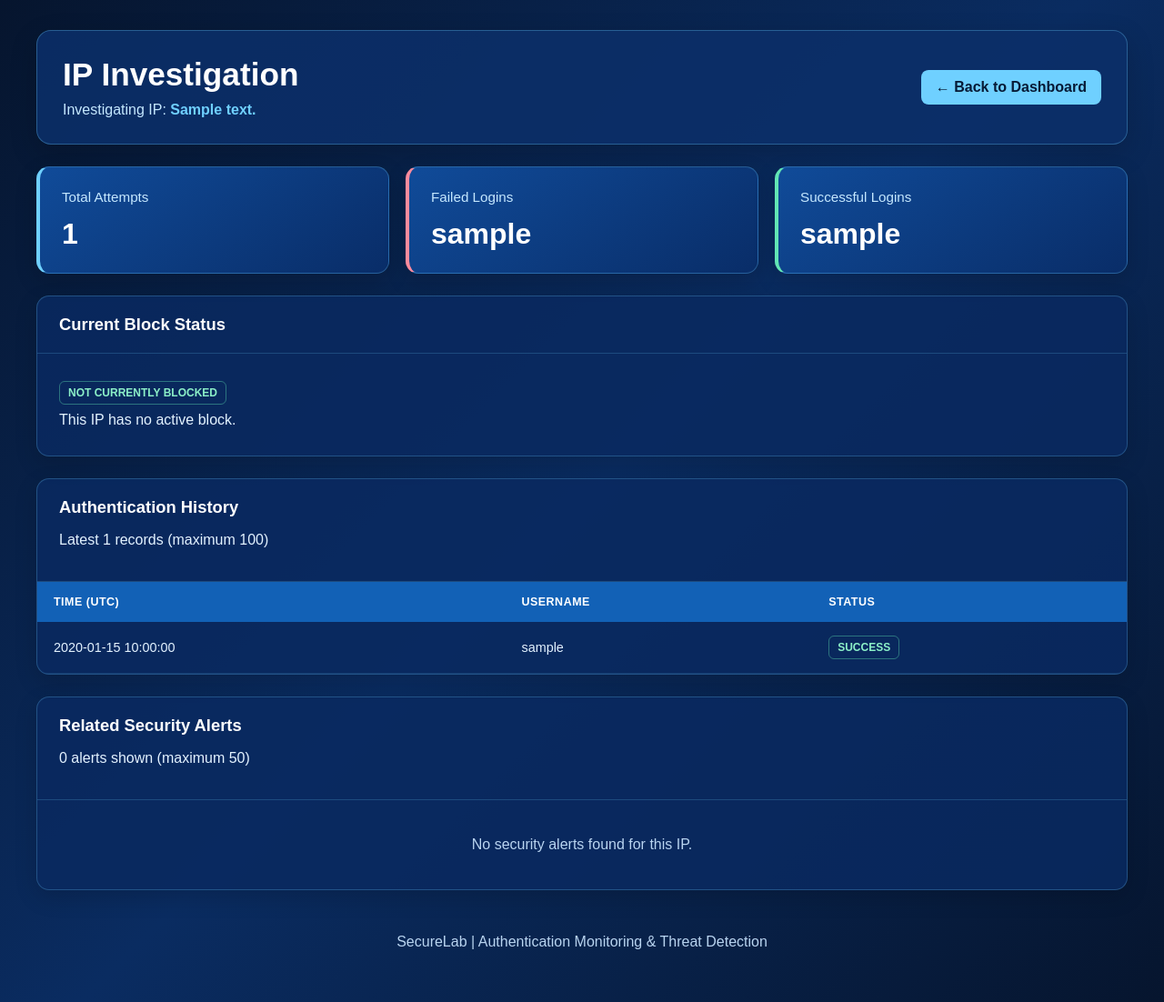
After one commit to abhiveer-lab/securelab-auth-threat-detection, a Flask app: template templates/investigate_ip.html in a window 1280 px wide. The commit adds this page. Shown: the whole page at 91% size. Run offline with Flask 3, Linux system fonts and the light colour scheme; the template is opened without the code that fills it: most values are stand-ins (such as "Sample title", 1, 10 or a date in 2020); some libraries are stand-ins or nearby versions.

Commit message:
Add IP investigation feature

```diff
--- a/app.py
+++ b/app.py
@@ -469,6 +469,86 @@ def dashboard():
         max_failed_login_count=max_failed_login_count,
     )
 
+@app.route('/investigate/<ip_address>')
+def investigate_ip(ip_address):
+    if 'username' not in session:
+        return 'Access denied', 403
+
+    con = sqlite3.connect('securelab.db')
+    con.row_factory = sqlite3.Row
+
+    try:
+        cur = con.cursor()
+
+        cur.execute(
+            "SELECT role FROM users WHERE username = ?",
+            (session['username'],)
+        )
+
+        user = cur.fetchone()
+
+        if user is None or user['role'] != 'admin':
+            return 'Access denied', 403
+
+        cur.execute(
+            """
+            SELECT username, ip_address, attempt_time, status FROM auth_logs WHERE ip_address =?
+            ORDER BY attempt_time DESC
+            LIMIT 100
+            """,
+            (ip_address,)
+        )
+        logs = cur.fetchall()
+
+        cur.execute(
+            """
+            SELECT alert_type, description, alert_time, status FROM alerts WHERE ip_address = ?
+            ORDER BY alert_time DESC
+            LIMIT 50
+            """,
+            (ip_address,)
+        )
+        alerts = cur.fetchall()
+
+        cur.execute(
+            """
+            SELECT
+                COUNT(*) AS total_attempts,
+                SUM(CASE WHEN status = 'FAILED' THEN 1 ELSE 0 END)
+                    AS failed_logins,
+                SUM(CASE WHEN status = 'SUCCESS' THEN 1 ELSE 0 END)
+                    AS successful_logins
+            FROM auth_logs
+            WHERE ip_address = ?
+            """,
+            (ip_address,)
+        )
+        summary = cur.fetchone()
+
+        # Current block status
+        cur.execute(
+            """
+            SELECT blocked_until, reason
+            FROM blocked_ips
+            WHERE ip_address = ?
+              AND blocked_until > ?
+            """,
+            (ip_address, datetime.now(timezone.utc).isoformat())
+        )
+        block = cur.fetchone()
+
+    finally:
+        con.close()
+
+    return render_template(
+        'investigate_ip.html',
+        ip_address=ip_address,
+        logs=logs,
+        alerts=alerts,
+        summary=summary,
+        block=block
+    )
+
 @app.route('/alerts/<int:alert_id>/review', methods=['POST'])
 def review_alert(alert_id):
     #check whether someone is logged in
--- /dev/null
+++ b/static/investigate.css
@@ -0,0 +1,240 @@
+/* ===== Global SecureLab Theme ===== */
+:root {
+    color-scheme: dark;
+}
+
+* {
+    box-sizing: border-box;
+}
+
+html {
+    min-height: 100%;
+    background: #06152e;
+}
+
+body {
+    min-height: 100vh;
+    margin: 0;
+    padding: 1px 0;
+    background: linear-gradient(
+        135deg,
+        #06152e 0%,
+        #0a2c61 50%,
+        #06152e 100%
+    );
+    color: #e3f2ff;
+    font-family: Arial, Helvetica, sans-serif;
+}
+
+.investigation-container {
+    width: min(1200px, 94%);
+    margin: 32px auto;
+    display: flex;
+    flex-direction: column;
+    gap: 24px;
+}
+
+.investigation-header {
+    display: flex;
+    justify-content: space-between;
+    align-items: center;
+    flex-wrap: wrap;
+    gap: 16px;
+    padding: 28px;
+    background: rgba(12, 47, 105, 0.88);
+    border: 1px solid rgba(111, 208, 255, 0.3);
+    border-radius: 16px;
+    box-shadow: 0 10px 30px rgba(0, 0, 0, 0.18);
+}
+
+.investigation-header h1 {
+    margin: 0 0 10px;
+    color: #ffffff;
+    font-size: clamp(1.6rem, 3vw, 2.2rem);
+}
+
+.investigation-header p {
+    margin: 0;
+    color: #c5e8ff;
+}
+
+.investigation-header strong {
+    color: #6fd0ff;
+    overflow-wrap: anywhere;
+}
+
+.back-dashboard {
+    display: inline-block;
+    padding: 10px 16px;
+    color: #071a36;
+    background: #6fd0ff;
+    border-radius: 8px;
+    text-decoration: none;
+    font-weight: 700;
+    transition: background 0.2s ease, transform 0.2s ease;
+}
+
+.back-dashboard:hover {
+    background: #a2e2ff;
+    transform: translateY(-1px);
+}
+
+.investigation-summary {
+    display: grid;
+    grid-template-columns: repeat(3, minmax(0, 1fr));
+    gap: 18px;
+}
+
+.investigation-card {
+    padding: 24px;
+    background: linear-gradient(145deg, #104b99, #092d68);
+    border: 1px solid rgba(111, 208, 255, 0.28);
+    border-left: 4px solid #6fd0ff;
+    border-radius: 14px;
+    box-shadow: 0 8px 24px rgba(0, 0, 0, 0.16);
+}
+
+.investigation-card.failed {
+    border-left-color: #ff8b9d;
+}
+
+.investigation-card.success {
+    border-left-color: #62e6b5;
+}
+
+.investigation-card h3 {
+    margin: 0 0 14px;
+    color: #c5e8ff;
+    font-size: 0.95rem;
+    font-weight: 500;
+}
+
+.investigation-card p {
+    margin: 0;
+    color: #ffffff;
+    font-size: 2rem;
+    font-weight: 800;
+    font-variant-numeric: tabular-nums;
+}
+
+.investigation-panel {
+    overflow: hidden;
+    background: rgba(10, 42, 96, 0.88);
+    border: 1px solid rgba(111, 208, 255, 0.25);
+    border-radius: 14px;
+    box-shadow: 0 8px 24px rgba(0, 0, 0, 0.15);
+}
+
+.investigation-panel-header {
+    padding: 20px 24px;
+    border-bottom: 1px solid rgba(111, 208, 255, 0.2);
+}
+
+.investigation-panel-header h2 {
+    margin: 0;
+    color: #ffffff;
+    font-size: 1.15rem;
+}
+
+.investigation-panel-body {
+    padding: 22px 24px;
+    color: #e3f2ff;
+}
+
+.investigation-panel-body p {
+    margin: 8px 0;
+    overflow-wrap: anywhere;
+}
+
+.investigation-table-wrapper {
+    width: 100%;
+    overflow-x: auto;
+}
+
+.investigation-table {
+    width: 100%;
+    border-collapse: collapse;
+    text-align: left;
+}
+
+.investigation-table th {
+    padding: 15px 18px;
+    color: #ffffff;
+    background: #1261b6;
+    font-size: 0.78rem;
+    text-transform: uppercase;
+    letter-spacing: 0.04em;
+    white-space: nowrap;
+}
+
+.investigation-table td {
+    padding: 15px 18px;
+    color: #e3f2ff;
+    border-bottom: 1px solid rgba(111, 208, 255, 0.12);
+    font-size: 0.9rem;
+    overflow-wrap: anywhere;
+}
+
+.investigation-table tbody tr:hover {
+    background: rgba(111, 208, 255, 0.07);
+}
+
+.investigation-table a {
+    color: #6fd0ff;
+}
+
+.investigation-status {
+    display: inline-block;
+    padding: 5px 9px;
+    border: 1px solid rgba(111, 208, 255, 0.35);
+    border-radius: 6px;
+    font-size: 0.75rem;
+    font-weight: 700;
+}
+
+.investigation-status.failed {
+    color: #ffb0bd;
+    border-color: rgba(255, 139, 157, 0.45);
+}
+
+.investigation-status.success {
+    color: #8cf0c8;
+    border-color: rgba(98, 230, 181, 0.4);
+}
+
+.investigation-empty {
+    padding: 24px;
+    color: #b9d4f0;
+    text-align: center;
+}
+
+@media (max-width: 760px) {
+    .investigation-container {
+        width: 96%;
+        margin: 18px auto;
+        gap: 16px;
+    }
+
+    .investigation-header {
+        padding: 20px;
+    }
+
+    .investigation-summary {
+        grid-template-columns: 1fr;
+        gap: 12px;
+    }
+
+    .investigation-card {
+        padding: 18px;
+    }
+
+    .investigation-panel-header,
+    .investigation-panel-body {
+        padding: 16px;
+    }
+
+    .investigation-table th,
+    .investigation-table td {
+        padding: 12px;
+    }
+}
--- /dev/null
+++ b/templates/investigate_ip.html
@@ -0,0 +1,194 @@
+
+<!DOCTYPE html>
+<html lang="en">
+<head>
+    <meta charset="UTF-8">
+    <meta name="viewport" content="width=device-width, initial-scale=1.0">
+    <title>IP Investigation | SecureLab</title>
+
+    <link rel="stylesheet"
+          href="{{ url_for('static', filename='investigate.css') }}">
+</head>
+
+<body>
+    <main class="investigation-container">
+
+        <!-- Header -->
+        <header class="investigation-header">
+            <div>
+                <h1>IP Investigation</h1>
+                <p>Investigating IP: <strong>{{ ip_address }}</strong></p>
+            </div>
+
+            <a class="back-dashboard"
+               href="{{ url_for('dashboard') }}">
+                &larr; Back to Dashboard
+            </a>
+        </header>
+
+        <!-- Activity Summary -->
+        <section class="investigation-summary"
+                 aria-label="IP activity summary">
+
+            <article class="investigation-card">
+                <h3>Total Attempts</h3>
+                <p>{{ summary['total_attempts'] or 0 }}</p>
+            </article>
+
+            <article class="investigation-card failed">
+                <h3>Failed Logins</h3>
+                <p>{{ summary['failed_logins'] or 0 }}</p>
+            </article>
+
+            <article class="investigation-card success">
+                <h3>Successful Logins</h3>
+                <p>{{ summary['successful_logins'] or 0 }}</p>
+            </article>
+
+        </section>
+
+        <!-- Current Block Status -->
+        <section class="investigation-panel">
+            <div class="investigation-panel-header">
+                <h2>Current Block Status</h2>
+            </div>
+
+            <div class="investigation-panel-body">
+                {% if block %}
+                    <p>
+                        <strong>Status:</strong>
+                        <span class="investigation-status failed">
+                            ACTIVE BLOCK
+                        </span>
+                    </p>
+
+                    <p>
+                        <strong>Blocked until (UTC):</strong>
+                        {{ block['blocked_until'] }}
+                    </p>
+
+                    <p>
+                        <strong>Reason:</strong>
+                        {{ block['reason'] }}
+                    </p>
+                {% else %}
+                    <p>
+                        <span class="investigation-status success">
+                            NOT CURRENTLY BLOCKED
+                        </span>
+                    </p>
+                    <p>This IP has no active block.</p>
+                {% endif %}
+            </div>
+        </section>
+
+        <!-- Authentication History -->
+        <section class="investigation-panel">
+            <div class="investigation-panel-header">
+                <h2>Authentication History</h2>
+                <p>Latest {{ logs|length }} records (maximum 100)</p>
+            </div>
+
+            {% if logs %}
+                <div class="investigation-table-wrapper">
+                    <table class="investigation-table">
+                        <thead>
+                            <tr>
+                                <th>Time (UTC)</th>
+                                <th>Username</th>
+                                <th>Status</th>
+                            </tr>
+                        </thead>
+
+                        <tbody>
+                            {% for log in logs %}
+                                <tr>
+                                    <td>{{ log['attempt_time'] }}</td>
+                                    <td>{{ log['username'] }}</td>
+                                    <td>
+                                        {% if log['status'] == 'FAILED' %}
+                                            <span class="investigation-status failed">
+                                                FAILED
+                                            </span>
+                                        {% else %}
+                                            <span class="investigation-status success">
+                                                SUCCESS
+                                            </span>
+                                        {% endif %}
+                                    </td>
+                                </tr>
+                            {% endfor %}
+                        </tbody>
+                    </table>
+                </div>
+            {% else %}
+                <p class="investigation-empty">
+                    No authentication records found for this IP.
+                </p>
+            {% endif %}
+        </section>
+
+        <!-- Related Security Alerts -->
+        <section class="investigation-panel">
+            <div class="investigation-panel-header">
+                <h2>Related Security Alerts</h2>
+                <p>{{ alerts|length }} alerts shown (maximum 50)</p>
+            </div>
+
+            {% if alerts %}
+                <div class="investigation-table-wrapper">
+                    <table class="investigation-table">
+                        <thead>
+                            <tr>
+                                <th>Time (UTC)</th>
+                                <th>Alert Type</th>
+                                <th>Description</th>
+                                <th>Status</th>
+                            </tr>
+                        </thead>
+
+                        <tbody>
+                            {% for alert in alerts %}
+                                <tr>
+                                    <td>{{ alert['alert_time'] }}</td>
+                                    <td>
+                                        <span class="investigation-status">
+                                            {{ alert['alert_type'] }}
+                                        </span>
+                                    </td>
+                                    <td>{{ alert['description'] }}</td>
+                                    <td>
+                                        {% if alert['status'] == 'NEW' %}
+                                            <span class="investigation-status failed">
+                                                NEW
+                                            </span>
+                                        {% elif alert['status'] == 'REVIEWED' %}
+                                            <span class="investigation-status success">
+                                                REVIEWED
+                                            </span>
+                                        {% else %}
+                                            <span class="investigation-status">
+                                                {{ alert['status'] }}
+                                            </span>
+                                        {% endif %}
+                                    </td>
+                                </tr>
+                            {% endfor %}
+                        </tbody>
+                    </table>
+                </div>
+            {% else %}
+                <p class="investigation-empty">
+                    No security alerts found for this IP.
+                </p>
+            {% endif %}
+        </section>
+
+        <!-- Footer -->
+        <footer class="investigation-empty">
+            SecureLab | Authentication Monitoring &amp; Threat Detection
+        </footer>
+
+    </main>
+</body>
+</html>
```
Also changed, not shown: templates/dashboard.html (+15 -3 lines).
